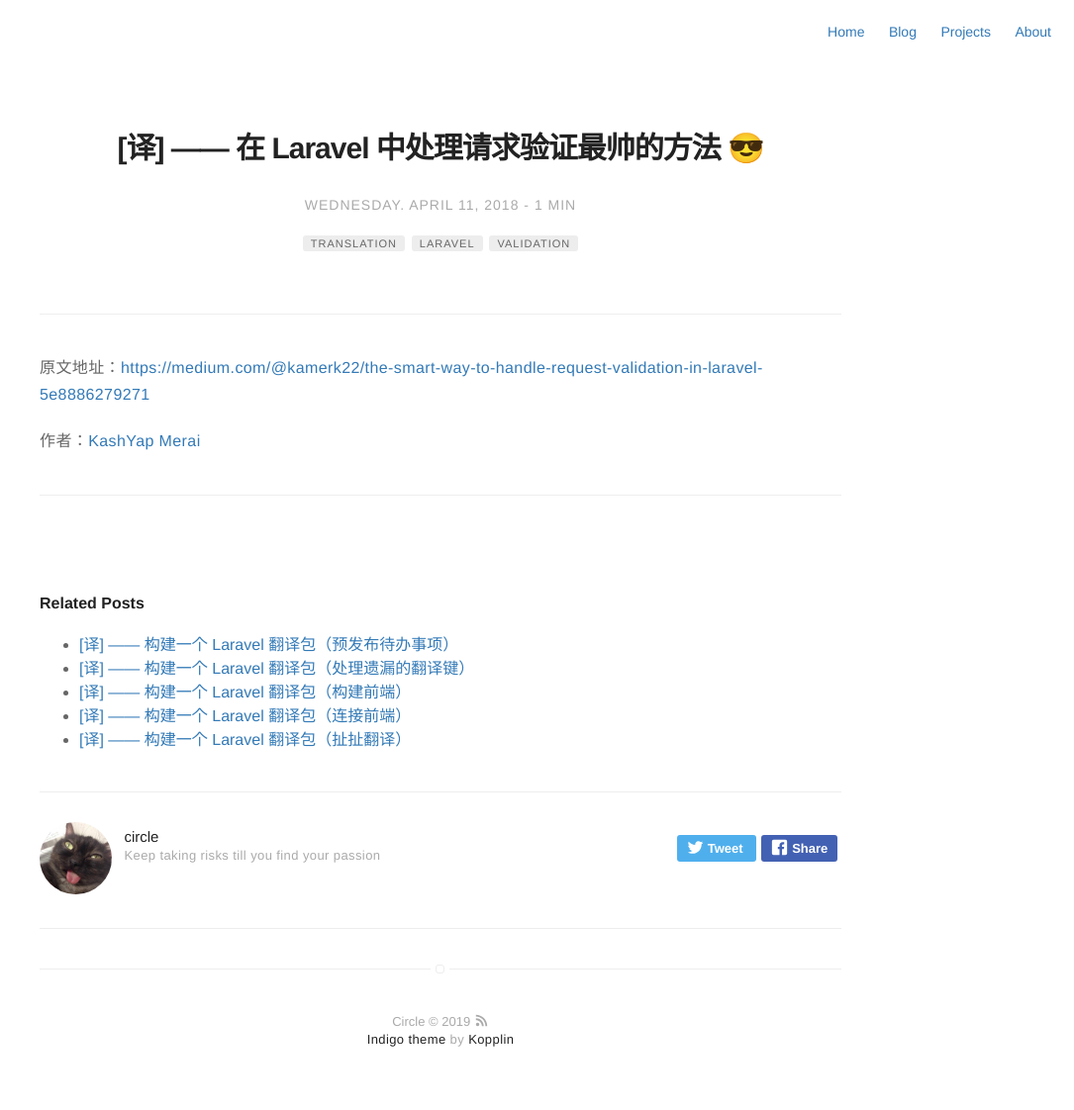
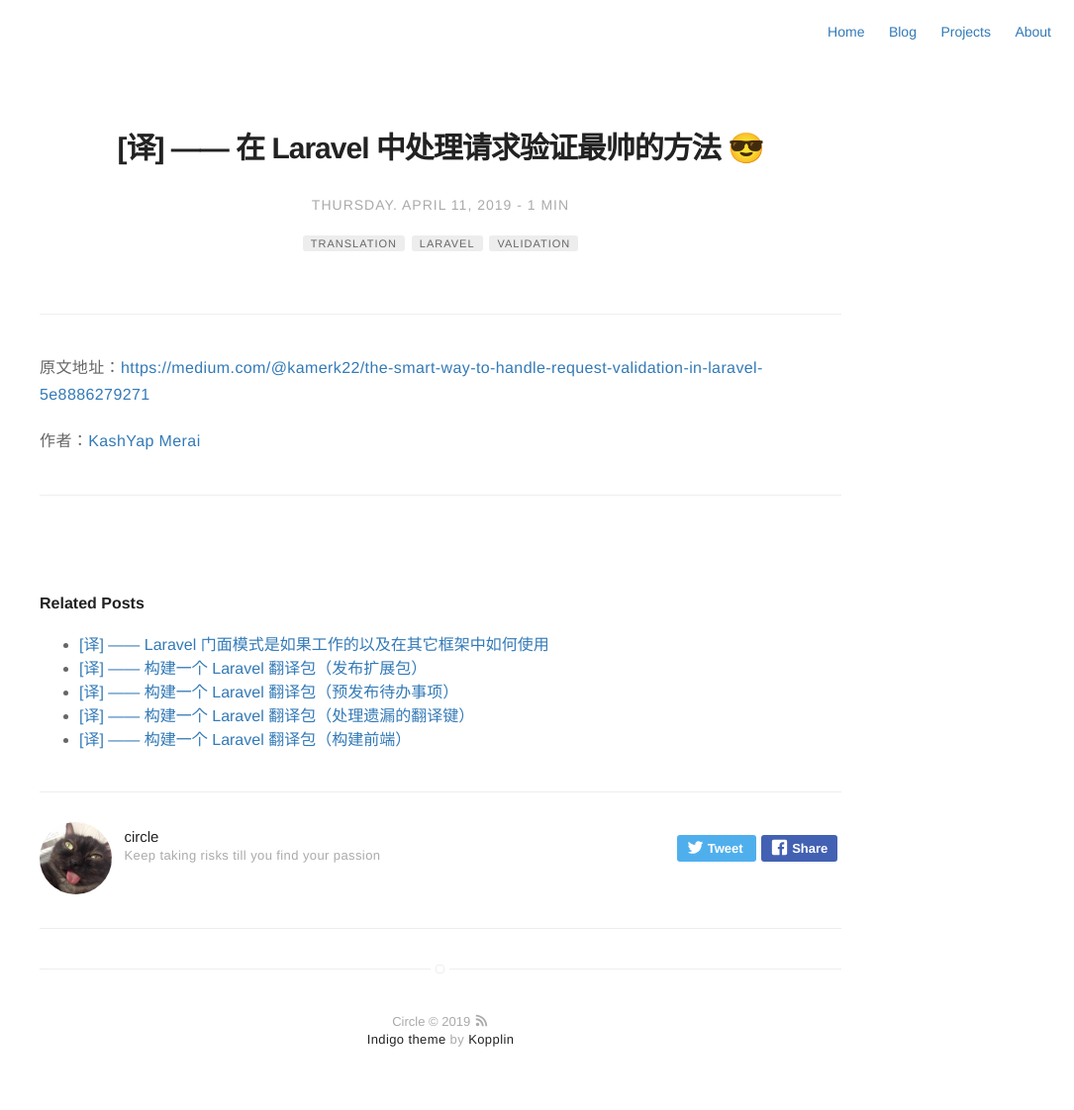
Before and after one commit to rust17/blog, a Jekyll site: the page built from _posts/second/2019-04-11-The-Smart-Way-To-Handle-Request-Validation-In-Laravel.markdown, in a window 1280 px wide. Shown: the whole page at 99% size, without its empty margins (195-1280 px from the left). Built offline with Jekyll 4.4.1, drawn with Linux system fonts in a browser that asks for light colours.

Commit message:
correct the publish time

```diff
--- a/_posts/second/2019-01-19-translation-building-a-laravel-translation-package-8.markdown
+++ b/_posts/second/2019-01-19-translation-building-a-laravel-translation-package-8.markdown
@@ -1,7 +1,7 @@
 ---
 title: "[译] —— 构建一个 Laravel 翻译包（发布扩展包）"
 layout: post
-date: 2018-01-19 17:30
+date: 2019-01-19 17:30
 headerImage: false
 tag:
 - translation
--- a/_posts/second/2019-02-28-translation-how-laravel-facades-work-and-how-to-use-them-elsewhere.markdown
+++ b/_posts/second/2019-02-28-translation-how-laravel-facades-work-and-how-to-use-them-elsewhere.markdown
@@ -1,7 +1,7 @@
 ---
 title: "[译] —— Laravel 门面模式是如果工作的以及在其它框架中如何使用"
 layout: post
-date: 2018-02-28 13:30
+date: 2019-02-28 13:30
 headerImage: false
 tag:
 - translation
--- a/_posts/second/2019-04-11-The-Smart-Way-To-Handle-Request-Validation-In-Laravel.markdown
+++ b/_posts/second/2019-04-11-The-Smart-Way-To-Handle-Request-Validation-In-Laravel.markdown
@@ -1,7 +1,7 @@
 ---
 title: "[译] —— 在 Laravel 中处理请求验证最帅的方法 😎"
 layout: post
-date: 2018-04-11 10:30
+date: 2019-04-11 10:30
 headerImage: false
 tag:
 - translation
```
